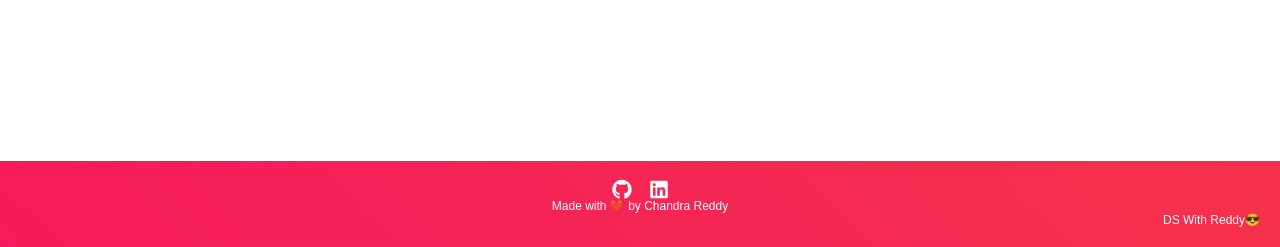
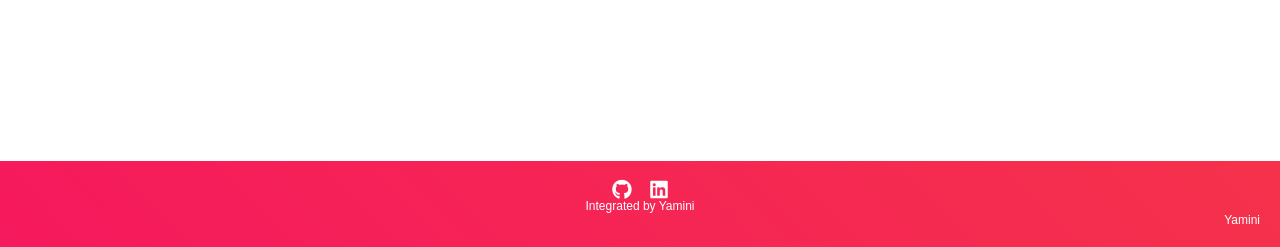
Before and after one commit to yaminigthub/DiabetesPrediction, a Flask app: page / in a window 1280 px wide. Shown: the part 553-800 px from the top of the page. Run offline with Flask 2, Linux system fonts and the light colour scheme; parts of the project's set-up code (start-up, migrations or seed data) failed here and were passed over; some libraries are stand-ins or nearby versions.

Commit message:
first commit

```diff
--- a/app.py
+++ b/app.py
@@ -4,7 +4,7 @@ import pickle
 import numpy as np
 
 # Load the Random Forest CLassifier model
-filename = 'diabetes-prediction-rfc-model.pkl'
+filename = 'diabetes-prediction-lgbm-model.pkl'
 classifier = pickle.load(open(filename, 'rb'))
 
 app = Flask(__name__)
--- a/templates/index.html
+++ b/templates/index.html
@@ -39,11 +39,11 @@
         <!-- Footer -->
        <div class='footer'>
            <div class="contact">
-               <a target="_blank" href="https://github.com/teja0508/Diabetes-Prediction-Deployment"><i class="fab fa-github fa-lg contact-icon"></i></a>
-               <a target="_blank" href="https://www.linkedin.com/in/chandratejareddy/"><i class="fab fa-linkedin fa-lg contact-icon"></i></a>
+               <a target="_blank" href="https://github.com/Yamini0823/Diabetes-Prediction-Deployment-master"><i class="fab fa-github fa-lg contact-icon"></i></a>
+               <a target="_blank" href="https://www.linkedin.com/in/yamini-thimmapuram-1636a61a8/"><i class="fab fa-linkedin fa-lg contact-icon"></i></a>
            </div>
-           <p class='footer-description'>Made with ❤️ by Chandra Reddy</p>
-	   <p align="right" class='footer-description'>DS With Reddy😎</p>
+           <p class='footer-description'>Integrated by Yamini</p>
+	   <p align="right" class='footer-description'>Yamini</p>
        </div>
 
     </body>
```
